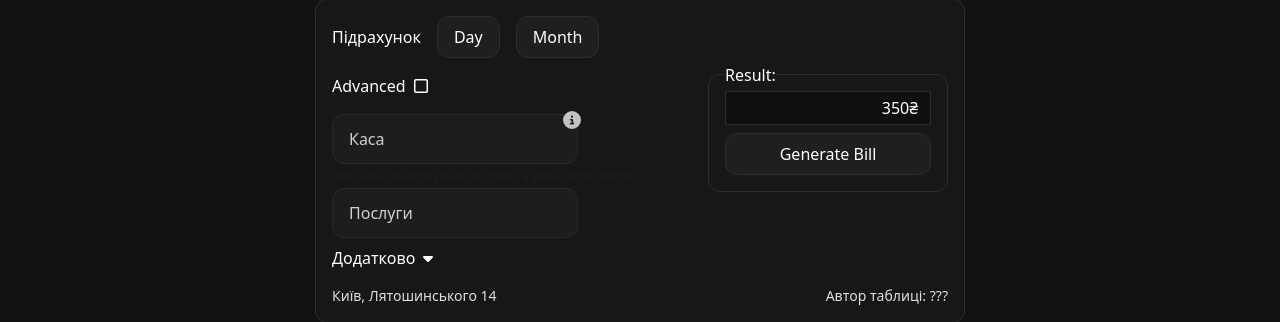
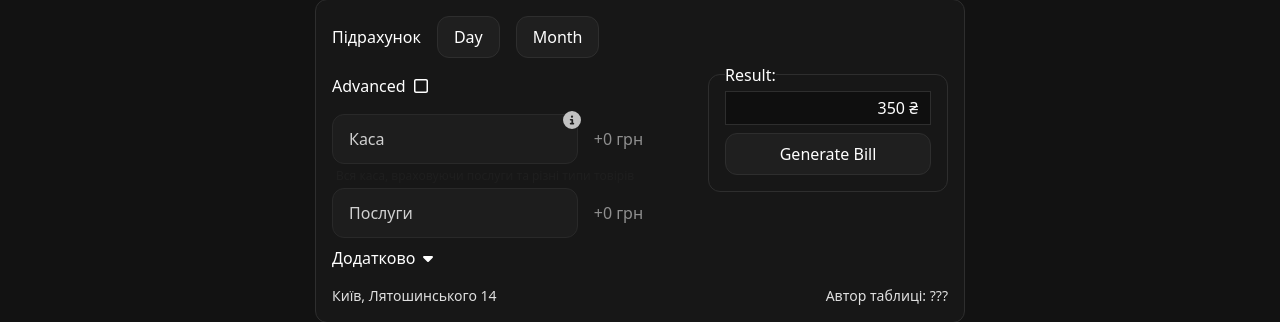
Before and after one commit to Bobr2004/RaftelFinanceProto1, a React (Vite) app: page / in a window 1280 px wide. Shown: the part 236-558 px from the top of the page. Built offline with nearby package versions, Linux system fonts and the light colour scheme.

Commit message:
add currency display; tipsFiled full width

```diff
--- a/src/components/modals/settings/CurrencySetting.tsx
+++ b/src/components/modals/settings/CurrencySetting.tsx
@@ -12,7 +12,7 @@ function CurrencySetting() {
          <Row className="flex-wrap">
             <ChangeCurrencyButton currency="UAH-грн-₴" />
             <ChangeCurrencyButton currency="USD-dol-$" />
-            <ChangeCurrencyButton currency="BIT-bit-₿" />
+            <ChangeCurrencyButton currency="BTC-bit-₿" />
          </Row>
       </Row23>
    );
--- a/src/components/ui/InputField.tsx
+++ b/src/components/ui/InputField.tsx
@@ -40,7 +40,7 @@ function InputField({
                </label>
             </div>
             {display !== undefined && (
-               <span className="C-textSofter overflow-x-scroll">
+               <span className="C-textSofter overflow-x-scroll whitespace-nowrap">
                   {display && "+"}
                   {display}
                </span>
--- a/src/components/ui/ResultBox.tsx
+++ b/src/components/ui/ResultBox.tsx
@@ -1,6 +1,8 @@
-import { useDispatch } from "react-redux";
+import { useDispatch, useSelector } from "react-redux";
 import { Button } from "./Button";
 import { openBill } from "../../store/modalsSlice";
+import { RootState } from "../../store/store";
+import { parseCurrency } from "../../functions/helpers";
 
 type ResultBoxProps = {
    children: React.ReactNode;
@@ -8,11 +10,16 @@ type ResultBoxProps = {
 
 function ResultBox({ children }: ResultBoxProps) {
    const dispatch = useDispatch();
+
+   const currency = useSelector(
+      (store: RootState) => store.settings.currency
+   );
+   const [_, __, symbol] = parseCurrency(currency);
    return (
       <div className="C-borderBox border rounded-xl p-4 flex flex-col gap-2 relative">
          <div className="absolute -top-3 left-4 C-bgBox">Result:</div>
          <div className="C-bgTotal C-borderBox border py-1 px-3 text-right">
-            {children}₴
+            {children} {symbol}
          </div>
          <Button
             onClick={() => {
--- a/src/pages/HomePage.tsx
+++ b/src/pages/HomePage.tsx
@@ -5,10 +5,12 @@ import { Col } from "../components/positional/Cols";
 import { handleNumberInput } from "../functions/inputHandlers";
 import { LabelRow, Row, Row32 } from "../components/positional/Rows";
 import { ResultBox } from "../components/ui/ResultBox";
-import { round2Digits } from "../functions/helpers";
+import { parseCurrency, round2Digits } from "../functions/helpers";
 import { OpenClose } from "../components/ui/OpenClose";
 import { Button } from "../components/ui/Button";
 import { Checkbox } from "../components/ui/Checkbox";
+import { useSelector } from "react-redux";
+import { RootState } from "../store/store";
 
 ////// Experimental
 // import strawHat from "../assets/Straw Hat Icon 147411.svg";
@@ -25,6 +27,8 @@ function HomePage() {
 
    // Test TO DELETE
    const [isChecked, setIsChecked] = useState(false);
+   const currency = useSelector((store: RootState) => store.settings.currency);
+   const [_, currencyName] = parseCurrency(currency);
    return (
       <>
          <h1 className="font-bold text-center mb-8 mt-8 md:mt-24">
@@ -53,17 +57,24 @@ function HomePage() {
                      name="Каса"
                      value={total}
                      onChange={handleNumberInput(setTotal)}
-                     display={round2Digits(totalRevenue) || ""}
+                     display={
+                        `${round2Digits(totalRevenue)} ${currencyName}` || ""
+                     }
                      info="Вся каса, враховуючи послуги та різні типи товірів"
                   />
                   <InputField
                      name="Послуги"
                      value={services}
                      onChange={handleNumberInput(setServices)}
-                     display={round2Digits(servicesRevenue) || ""}
+                     display={
+                        `${round2Digits(servicesRevenue)} ${currencyName}` || ""
+                     }
                   />
 
-                  <OpenClose title="Додатково " className="gap-2 self-start">
+                  <OpenClose
+                     title="Додатково "
+                     className="gap-2 self-start w-full"
+                  >
                         <InputField
                            name="Чайові"
                            value={total}
--- a/src/store/settingsSlice.ts
+++ b/src/store/settingsSlice.ts
@@ -14,7 +14,6 @@ const getSettingsFromStorage = () => {
    const storageFontSize = localStorage.getItem("storageFontSize");
    const storageLanguage = localStorage.getItem("storageLanguage");
    const storageCurrency = localStorage.getItem("storageCurrency");
-   console.log(storageFontSize);
    return {
       theme: storageTheme || "dark",
       fontSize: storageFontSize || "16px",
```
Lines whose indentation alone changed are shown as unchanged.
